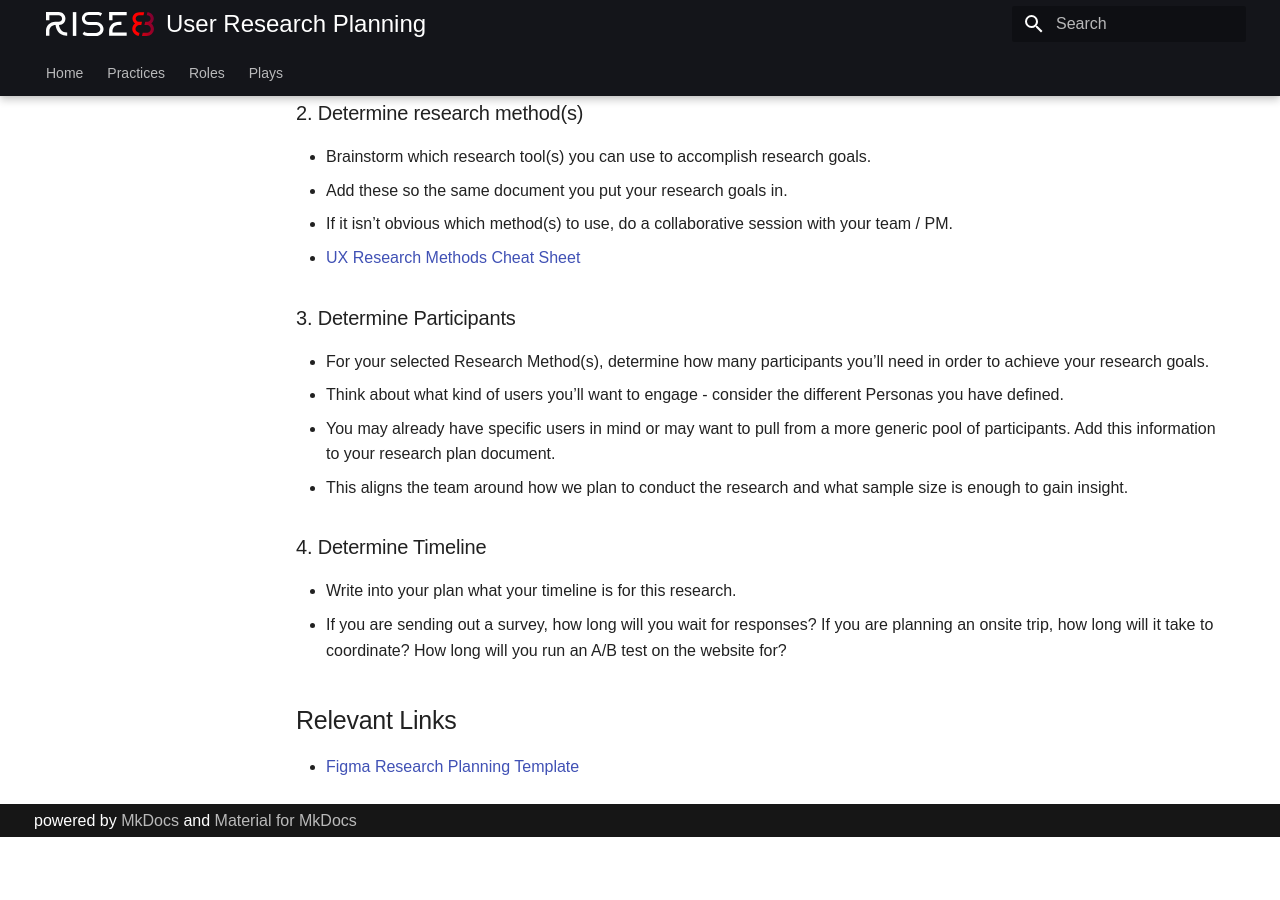
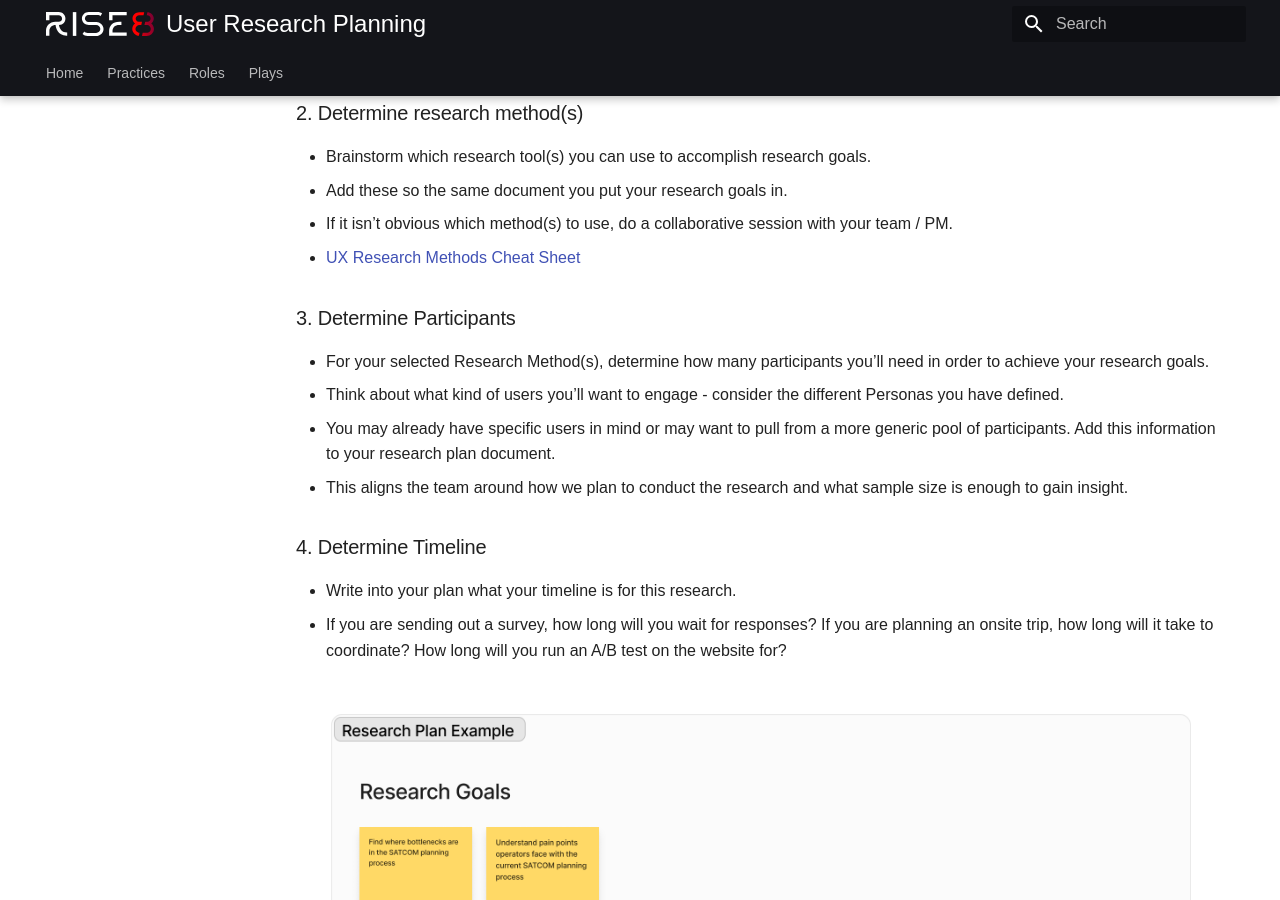
Before and after one commit to rise8-us/delivery-playbooks, an MkDocs documentation site: the page built from docs/content/plays/design/Play-ResearchPlanning.md, in a window 1280 px wide and 900 px high, scrolled down 1011 px. Built offline with MkDocs 1.6.1 and Material for MkDocs 9.7.7, drawn with Linux system fonts in a browser that asks for light colours; before the commit the page ends 1848 px from its top, so only the background shows below that.

Commit message:
Update Play-ResearchPlanning.md
Added Image

```diff
--- a/docs/content/plays/design/Play-ResearchPlanning.md
+++ b/docs/content/plays/design/Play-ResearchPlanning.md
@@ -37,5 +37,7 @@ GoogleDoc, FigJam, Word. Any place to jot down ideas and work on them collaborat
   * Write into your plan what your timeline is for this research.
   * If you are sending out a survey, how long will you wait for responses? If you are planning an onsite trip, how long will it take to coordinate? How long will you run an A/B test on the website for?
 
+![Research Planning Example](https://github.com/rise8-us/delivery-playbooks/blob/SagarAkre-DesignPlay-ResearchPlanning/docs/assets/ResearchPlanningExample.png)
+
 ## Relevant Links
   * [Figma Research Planning Template](https://www.figma.com/file/XwZ4aZIkMDG4RDt2ZMMVPb/A-Product-Design-Process?type=whiteboard&node-id=154-1241&t=dTOhh0Rvn2QxAnVH-4)
```
